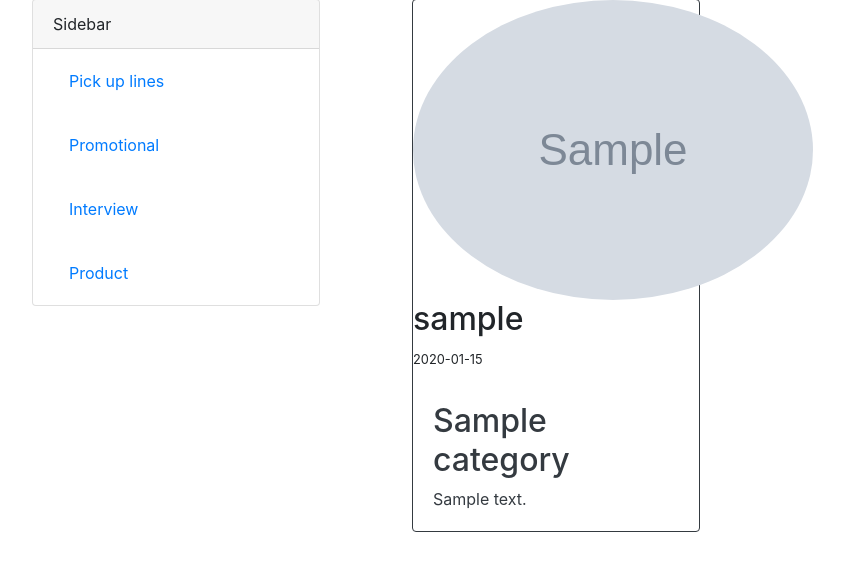
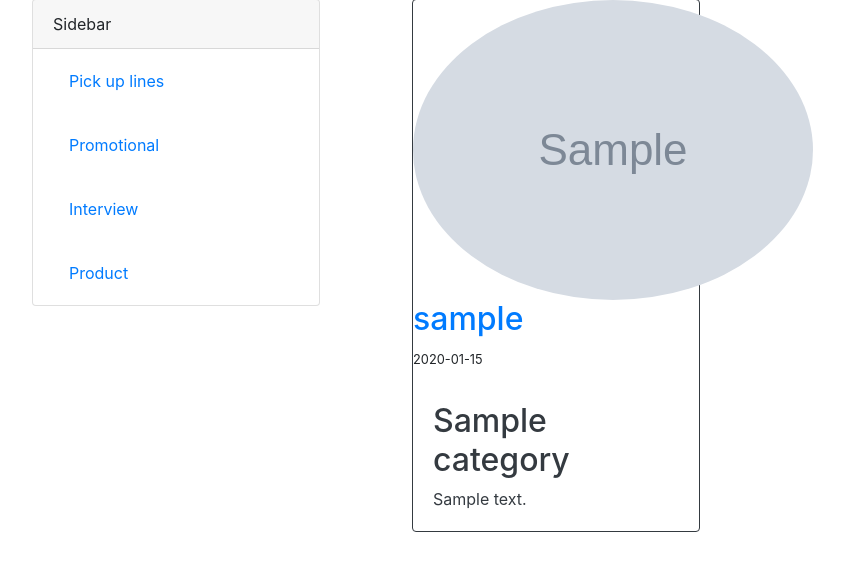
Before and after one commit to kelvinkyalo/pitcch, a Python web app: template pitches/templates/pitch.html in a window 1280 px wide. Shown: the part 81-652 px from the top of the page, without its empty margins (53-897 px from the left). Run offline with Jinja, Linux system fonts and the light colour scheme; the template is opened without the code that fills it: most values are stand-ins (such as "Sample title", 1, 10 or a date in 2020); grey boxes marked "Sample" are stand-in pictures; some libraries are stand-ins or nearby versions.

Commit message:
Updating the h2 tag

```diff
--- a/pitches/templates/pitch.html
+++ b/pitches/templates/pitch.html
@@ -4,7 +4,7 @@
     <div class="card border-dark mb-3" style="max-width: 18rem;">
         <div class="card-title">
           <img class="rounded-circle article-img" src="{{ url_for('static', filename='profile_pics/' + pitch.author.image_file) }}">
-          <h2>{{ pitch.author.username }}</h2>
+          <h2><a class="mr-2" href="{{ url_for('user_pitches', username=pitch.author.username) }}">{{ pitch.author.username }}</a></h2>
           <small>{{ pitch.date_posted.strftime('%Y-%m-%d') }}</small>
           {% if pitch.author == current_user %}
             <div>
```
